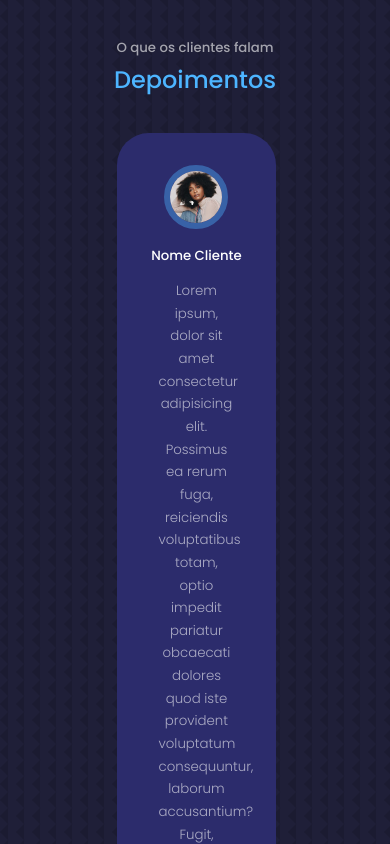
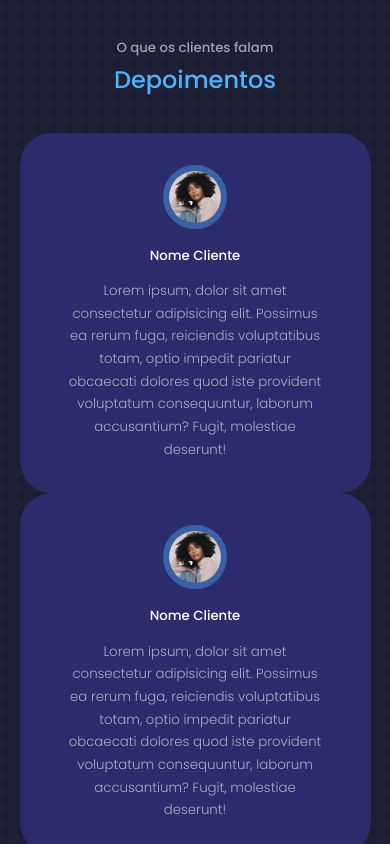
Before and after one commit to Jonathan-Galhardo/Portfolio-React, a React (Create React App) app: page / in a window 390 px wide. Shown: the part 6520-7364 px from the top of the page. Built offline with nearby package versions, Linux system fonts and the light colour scheme.

Commit message:
Responsividade Seção Depoimentos

```diff
--- a/src/components/testimonials/testimonials.css
+++ b/src/components/testimonials/testimonials.css
@@ -1,7 +1,6 @@
 .testimonials__container {
   margin: auto;
-  display: grid;
-}
+  }
 
 .container.testimonials__container {
   width: 40%;
@@ -32,3 +31,21 @@
   width: 80%;
   margin: 0.8rem auto 0;
  }
+
+ /*###################### Media Queries (Tablets) #####################*/
+@media screen and (max-width: 1024px) {
+  .container.testimonials__container {
+    width: 60%;
+  }
+}
+
+/*###################### Media Queries (Mobile) #####################*/
+@media screen and (max-width: 600px) {
+  .container.testimonials__container {
+    width: var(--container-width-sm);
+  }
+
+  .client__review {
+    width: var(--container-width-sm);
+  }
+}
```
